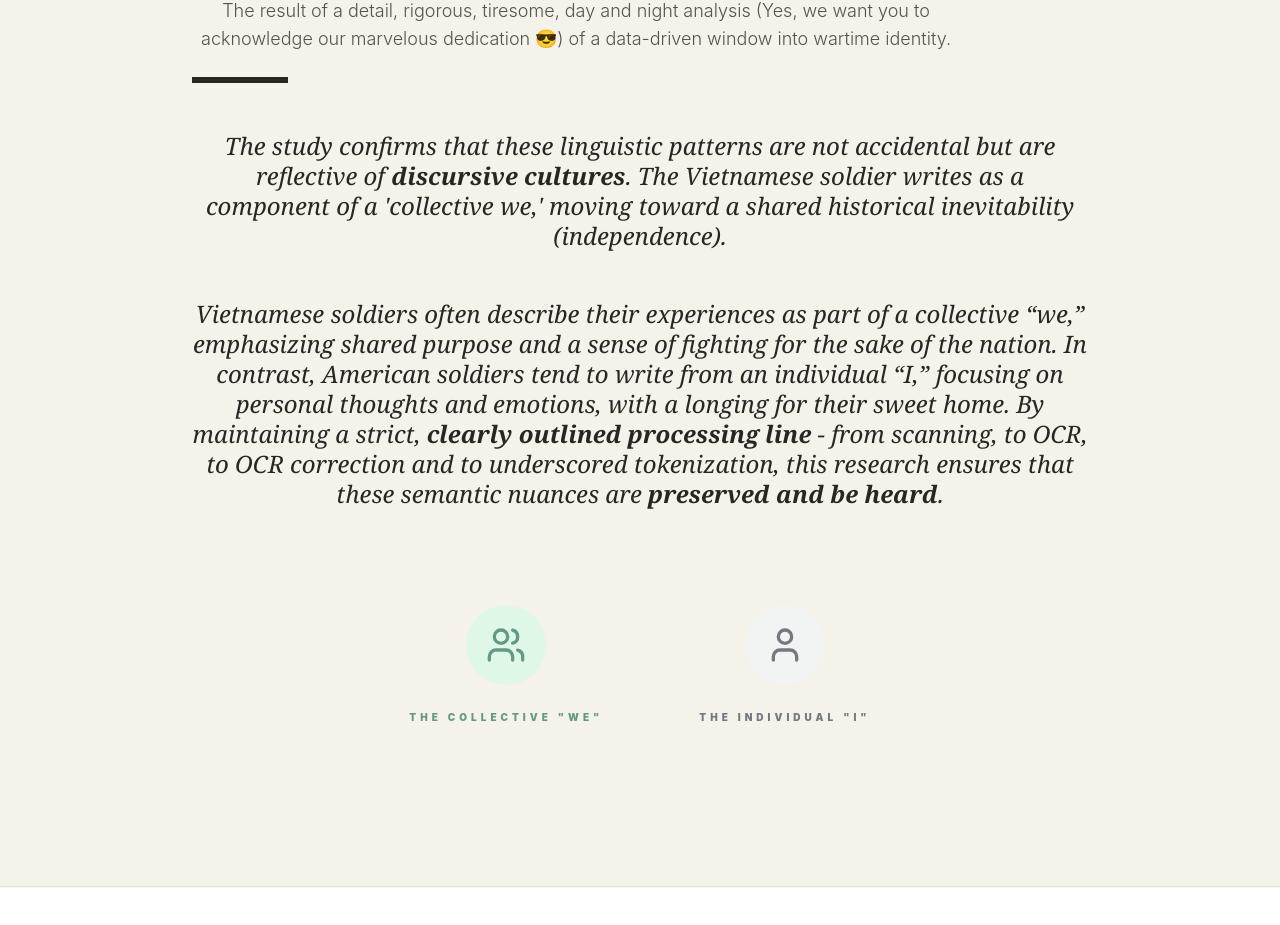
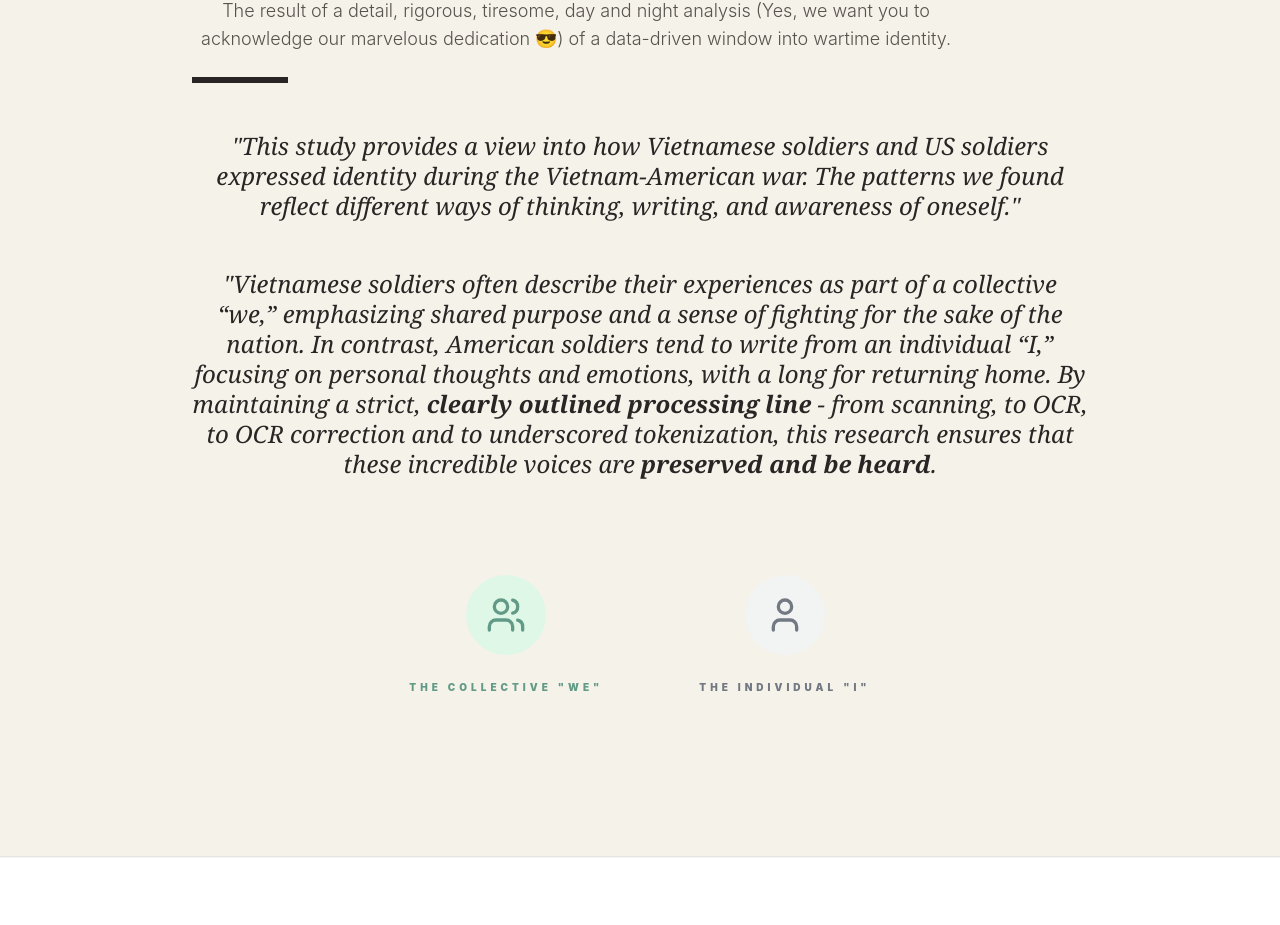
Before and after one commit to baophuongnguyen/archive-perspective, a React (Vite) app: page / in a window 1280 px wide. Shown: the part 5959-6884 px from the top of the page. Built offline with nearby package versions, Linux system fonts and the light colour scheme.

Commit message:
Update App.jsx content and interactive features

```diff
--- a/src/App.jsx
+++ b/src/App.jsx
@@ -591,10 +591,10 @@ const App = () => {
 
           <div className="space-y-12 text-xl md:text-2xl font-serif text-stone-800 leading-tight italic">
             <p>
-              The study confirms that these linguistic patterns are not accidental but are reflective of <b>discursive cultures</b>. The Vietnamese soldier writes as a component of a 'collective we,' moving toward a shared historical inevitability (independence).
+              "This study provides a view into how Vietnamese soldiers and US soldiers expressed identity during the Vietnam-American war. The patterns we found reflect different ways of thinking, writing, and awareness of oneself."
             </p>
             <p>
-              Vietnamese soldiers often describe their experiences as part of a collective “we,” emphasizing shared purpose and a sense of fighting for the sake of the nation. In contrast, American soldiers tend to write from an individual “I,” focusing on personal thoughts and emotions, with a longing for their sweet home. By maintaining a strict, <b>clearly outlined processing line</b> - from scanning, to OCR, to OCR correction and to underscored tokenization, this research ensures that these semantic nuances are  <b>preserved and be heard</b>.
+              "Vietnamese soldiers often describe their experiences as part of a collective “we,” emphasizing shared purpose and a sense of fighting for the sake of the nation. In contrast, American soldiers tend to write from an individual “I,” focusing on personal thoughts and emotions, with a long for returning home. By maintaining a strict, <b>clearly outlined processing line</b> - from scanning, to OCR, to OCR correction and to underscored tokenization, this research ensures that these incredible voices are  <b>preserved and be heard</b>.
             </p>
           </div>
 
```
